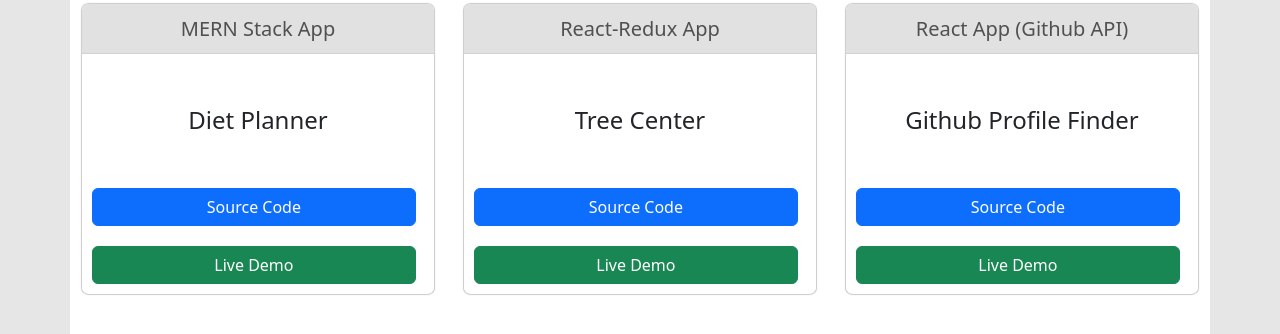
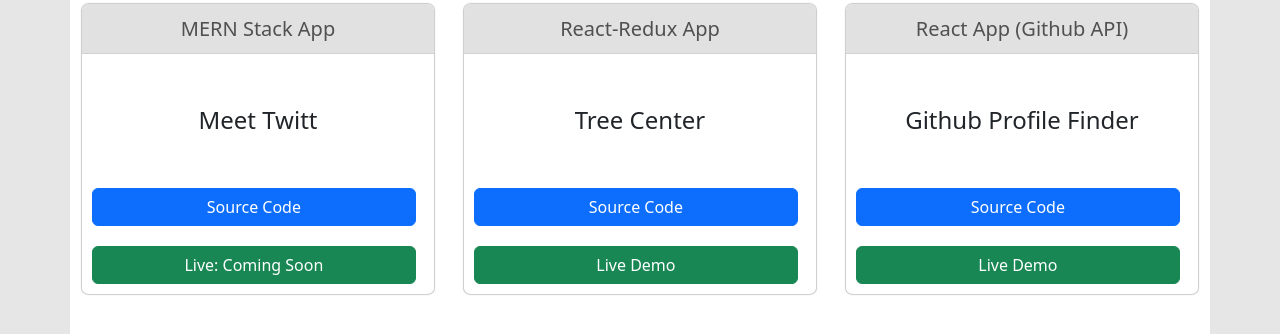
Before and after one commit to Rijwan-Hossain/responsive-design, a Next.js app: page / in a window 1280 px wide. Shown: the part 1657-1991 px from the top of the page. Built offline with nearby package versions, Linux system fonts and the light colour scheme.

Commit message:
changed full stack project. placed twitter clone

```diff
--- a/components/Home/Projects.js
+++ b/components/Home/Projects.js
@@ -31,19 +31,19 @@
                         lineHeight: '100px',
                         textAlign: 'center'
                     }}>
-                        Diet Planner
+                        Meet Twitt
                     </h4>
                     <a
                         className="sc btn btn-primary"
                         target="_blank"
-                        href="https://github.com/Rijwan-Hossain/Diet-Planner">
+                        href="https://github.com/Rijwan-Hossain/twitter-clone">
                         Source Code
                     </a>
                     <a
                         className="sc btn btn-success"
                         target="_blank"
                         href="https://my-diet-planner.herokuapp.com/">
-                        Live Demo
+                        Live: Coming Soon
                     </a>
                 </div>
 
```
